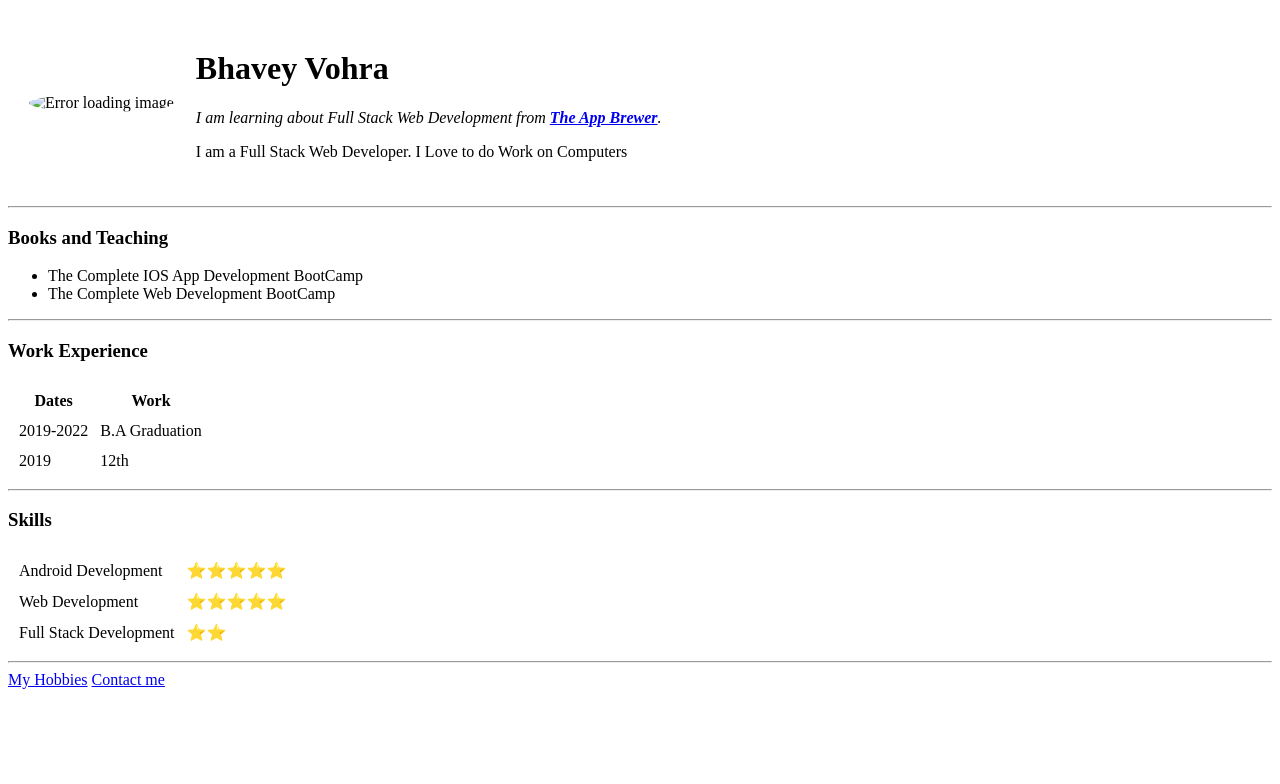
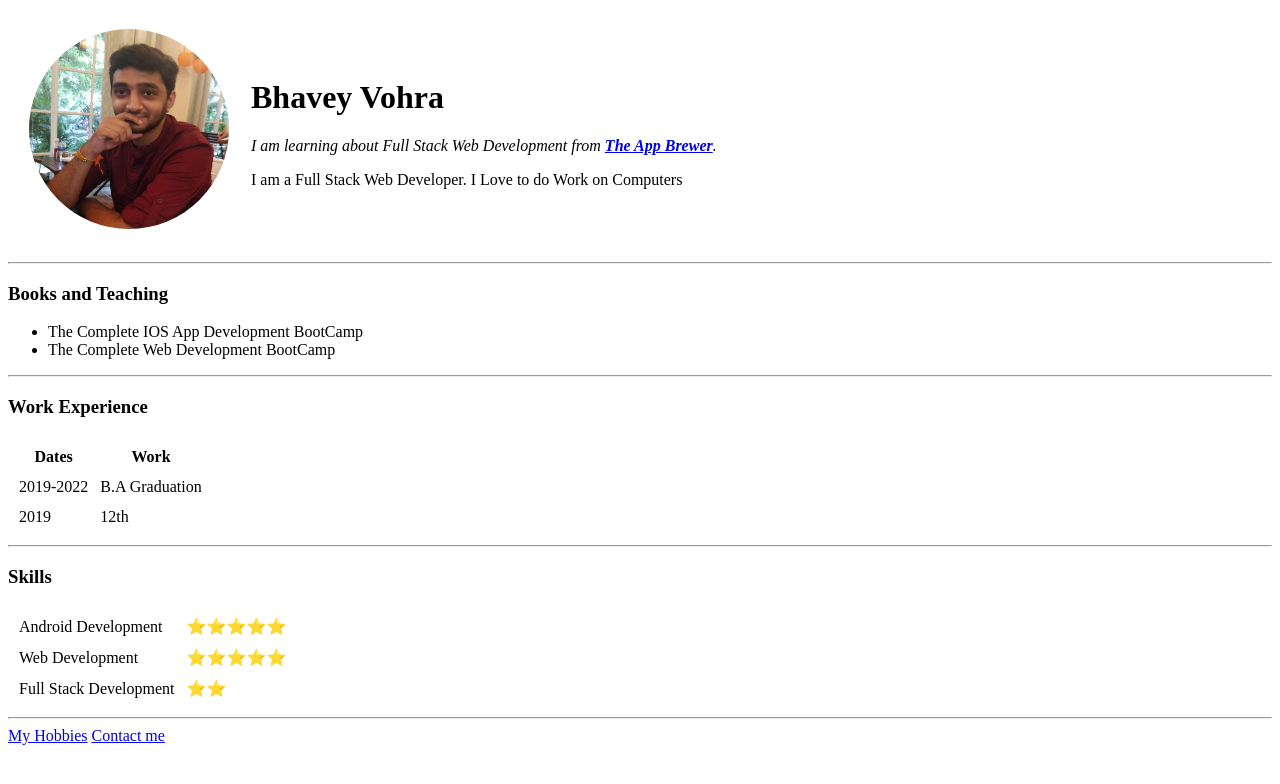
Before and after one commit to Bhavey-Vohra/cv, a plain HTML site: page index.html in a window 1280 px wide. Drawn offline with Linux system fonts and the light colour scheme.

Commit message:
Update index.html

```diff
--- a/index.html
+++ b/index.html
@@ -10,7 +10,7 @@
     <table cellspacing="20">
         <tr>
             <td>
-                <img src="images/img.jpg" style="border-radius: 50% ; height:200px; width:200px;" alt="Error loading image">
+                <img src="img.jpg" style="border-radius: 50% ; height:200px; width:200px;" alt="Error loading image">
                 </td>
             <td>
                 <h1>Bhavey Vohra</h1>
```
